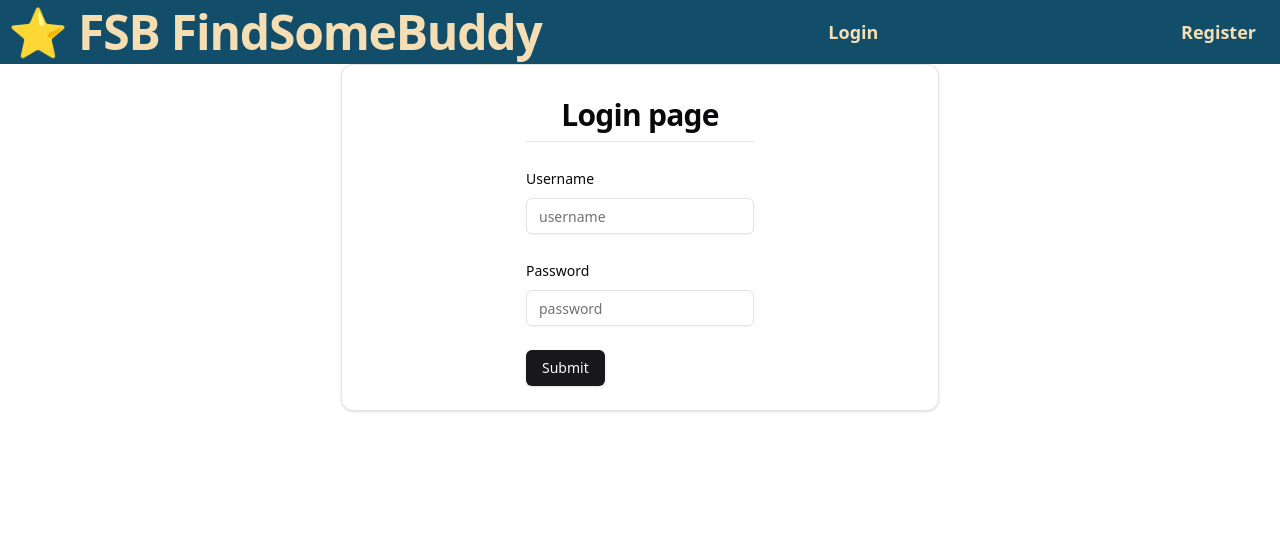
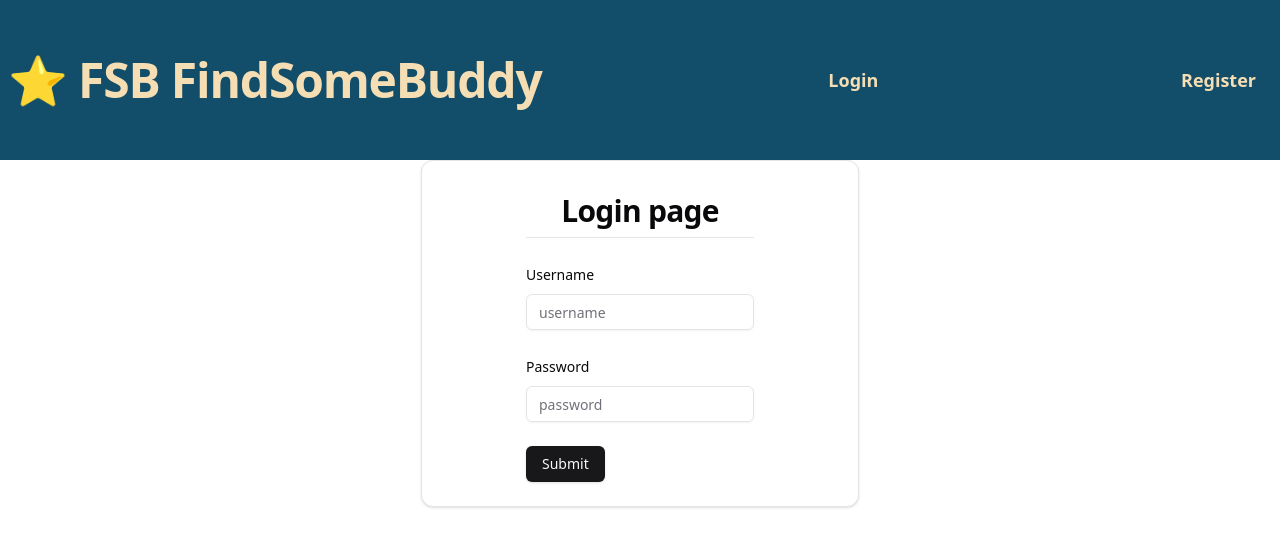
Before and after one commit to ValeriiaPavl/FSB-frontend, a Next.js app: page /login in a window 1280 px wide. Shown: the top 546 px of the page. Built offline with nearby package versions, Linux system fonts and the light colour scheme; no server answers.

Commit message:
fixed short navbar, some other style changes

```diff
--- a/src/components/NavBar.tsx
+++ b/src/components/NavBar.tsx
@@ -72,8 +72,8 @@ const NavWithToken = (props: NavWithTokenProps) => {
   };
 
   return (
-    <div className="flex sticky top-0 z-10">
-      <nav className="flex-grow text-[#f5deb3] bg-[#124d6a]">
+    <div className="flex sticky top-0 z-10 h-40 items-stretch">
+      <nav className="flex flex-grow text-[#f5deb3] bg-[#124d6a] items-center">
         <div className="px-2 py-2 relative flex items-center justify-between content-center w-full flex-wrap">
           <span className="scroll-m-20 text-4xl font-extrabold tracking-tight lg:text-5xl">
             ⭐ FSB FindSomeBuddy
--- a/src/components/UserCard.tsx
+++ b/src/components/UserCard.tsx
@@ -51,7 +51,7 @@ const UserCard = ({ user, isMe }: UserCardProps) => {
   return isMe ? (
     <Card key={`${user.user_id}_user_card`}>
       {/* <CardHeader className="items-center"> */}
-      <CardContent className="flex flex-row gap-5 items-center mt-3">
+      <CardContent className="flex flex-row flex-wrap md:flex-nowrap lg:flex-nowrap gap-5 items-center mt-3">
         <Avatar className="w-40 h-40 border-4 border-[#124d6a]">
           <AvatarImage src={user.user_avatar} />
           <AvatarFallback>{user.username}</AvatarFallback>
@@ -97,7 +97,7 @@ const UserCard = ({ user, isMe }: UserCardProps) => {
   ) : (
     <Card key={`${user.user_id}_user_card`}>
       {/* <CardHeader className="items-center"> */}
-      <CardContent className="flex flex-row gap-5 items-center mt-3">
+      <CardContent className="flex flex-row flex-wrap md:flex-nowrap lg:flex-nowrap gap-5 items-center mt-3">
         <Avatar className="w-40 h-40 border-4 border-[#124d6a]">
           <AvatarImage src={user.user_avatar} />
           <AvatarFallback>{user.username}</AvatarFallback>
--- a/src/pages/login.tsx
+++ b/src/pages/login.tsx
@@ -54,7 +54,7 @@ const UserLogin = () => {
       <NavWithToken />
       <main className="flex flex-row justify-center">
         <div className="flex flex-col content-center">
-          <Card className="md:w-full gap-4 pt-2 flex-row justify-center px-40">
+          <Card className="w-full gap-4 pt-2 flex-row justify-center px-20">
             <CardHeader>
               <CardTitle className="text-center mt-10 scroll-m-20 border-b pb-2 text-3xl font-semibold tracking-tight transition-colors first:mt-0">
                 Login page
--- a/src/pages/register.tsx
+++ b/src/pages/register.tsx
@@ -126,7 +126,7 @@ const RegisterProfile = () => {
       <NavWithToken />
       <main className="flex flex-row justify-center">
         <div className="flex flex-col content-center">
-          <Card className="md:w-full gap-4 pt-2 flex-row justify-center px-40">
+          <Card className="md:w-full gap-4 pt-2 flex-row justify-center px-10">
             <CardHeader>
               <CardTitle className="text-center mt-10 scroll-m-20 border-b pb-2 text-3xl font-semibold tracking-tight transition-colors first:mt-0">
                 Registration page
```
